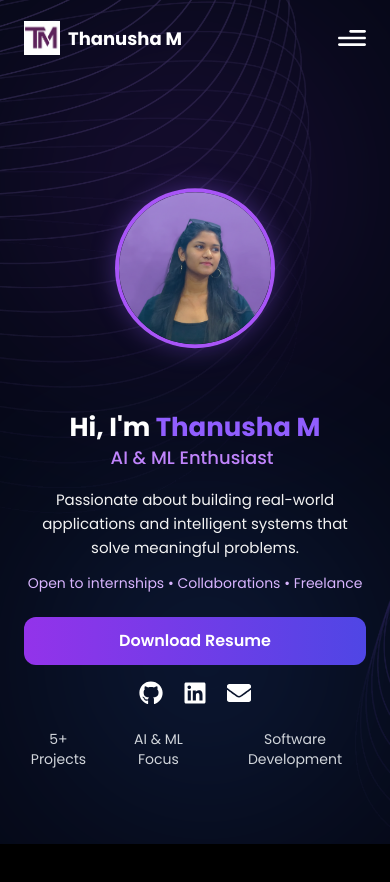
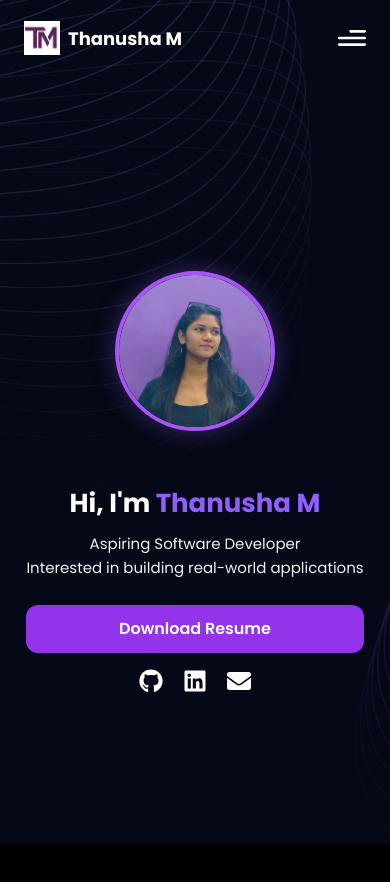
Before and after one commit to Thanushaa22/thanusha-portfolio, a React (Vite) app: page / in a window 390 px wide. Shown: the top 882 px of the page. Built offline with nearby package versions, Linux system fonts and the light colour scheme.

Commit message:
Hero mobile layout fixed

```diff
--- a/src/components/Hero.jsx
+++ b/src/components/Hero.jsx
@@ -2,16 +2,11 @@ import { motion } from "framer-motion";
 import { styles } from "../styles";
 import { ComputersCanvas } from "./canvas";
 import { FaGithub, FaLinkedin, FaEnvelope } from "react-icons/fa";
-import { TypeAnimation } from "react-type-animation";
 import profile from "../assets/profile.png";
 
 const Hero = () => {
   return (
     <section className="relative w-full min-h-screen md:h-screen mx-auto overflow-hidden pt-24 md:pt-0">
-
-      {/* Background Glow Effects */}
-      <div className="absolute top-10 left-10 w-72 h-72 bg-purple-600 opacity-20 blur-[120px] rounded-full"></div>
-      <div className="absolute bottom-10 right-10 w-72 h-72 bg-blue-500 opacity-20 blur-[120px] rounded-full"></div>
 
       <div
         className={`absolute inset-0 top-[120px] max-w-7xl mx-auto ${styles.paddingX} flex flex-col md:flex-row items-center justify-center md:justify-between gap-10 text-center md:text-left`}
@@ -25,42 +20,22 @@ const Hero = () => {
           className="flex flex-col md:flex-row items-center gap-8 md:gap-12"
         >
 
-          {/* PROFILE PHOTO WITH FLOAT ANIMATION */}
-          <motion.img
+          {/* PROFILE PHOTO */}
+          <img
             src={profile}
             alt="Thanusha"
-            className="w-40 h-40 sm:w-48 sm:h-48 md:w-72 md:h-72 rounded-full object-cover border-4 border-purple-500 shadow-[0_0_25px_rgba(145,94,255,0.35)]"
-            animate={{ y: [0, -10, 0] }}
-            transition={{ duration: 4, repeat: Infinity }}
+            className="w-40 h-40 sm:w-48 sm:h-48 md:w-72 md:h-72 rounded-full object-cover border-4 border-purple-500 shadow-[0_0_25px_rgba(145,94,255,0.35)] transition-all duration-500 hover:scale-105"
           />
 
-          {/* TEXT CONTENT */}
+          {/* TEXT */}
           <div className="mt-6 md:mt-0">
             <h1 className="text-white font-bold text-[26px] sm:text-[36px] md:text-[46px] lg:text-[56px] leading-tight">
               Hi, I'm <span className="text-[#915EFF]">Thanusha M</span>
             </h1>
 
-            {/* Typing Animation */}
-            <TypeAnimation
-              sequence={[
-                "Aspiring Software Developer",
-                2000,
-                "AI & ML Enthusiast",
-                2000,
-                "Full-Stack Learner",
-                2000,
-              ]}
-              speed={50}
-              repeat={Infinity}
-              className="text-purple-400 text-lg sm:text-xl mt-2 font-medium"
-            />
-
-            <p className="mt-4 text-white-100 text-[15px] sm:text-[16px] leading-relaxed max-w-md mx-auto md:mx-0">
-              Passionate about building real-world applications and intelligent systems that solve meaningful problems.
-            </p>
-
-            <p className="mt-3 text-purple-300 text-sm sm:text-base">
-              Open to internships • Collaborations • Freelance
+            <p className="mt-3 text-white-100 text-[15px] sm:text-[16px] leading-relaxed max-w-md mx-auto md:mx-0">
+              Aspiring Software Developer <br />
+              Interested in building real-world applications
             </p>
 
             {/* BUTTON + ICONS */}
@@ -68,7 +43,7 @@ const Hero = () => {
               <a
                 href="/Thanusha_Resume.pdf"
                 download="Thanusha_M_Resume.pdf"
-                className="bg-gradient-to-r from-purple-600 to-indigo-600 hover:from-purple-700 hover:to-indigo-700 text-white px-6 py-3 rounded-xl font-semibold transition transform hover:scale-105 w-full sm:w-auto text-center"
+                className="bg-purple-600 hover:bg-purple-700 text-white px-6 py-3 rounded-xl font-semibold transition w-full sm:w-auto text-center"
               >
                 Download Resume
               </a>
@@ -85,17 +60,10 @@ const Hero = () => {
                 </a>
               </div>
             </div>
-
-            {/* Quick Stats */}
-            <div className="flex gap-6 mt-6 text-sm text-gray-300 justify-center md:justify-start">
-              <span>5+ Projects</span>
-              <span>AI & ML Focus</span>
-              <span>Software Development</span>
-            </div>
           </div>
         </motion.div>
 
-        {/* RIGHT SIDE 3D COMPUTER */}
+        {/* RIGHT SIDE SMALL 3D COMPUTER */}
         <div className="w-[450px] h-[400px] hidden md:block">
           <ComputersCanvas />
         </div>
```
